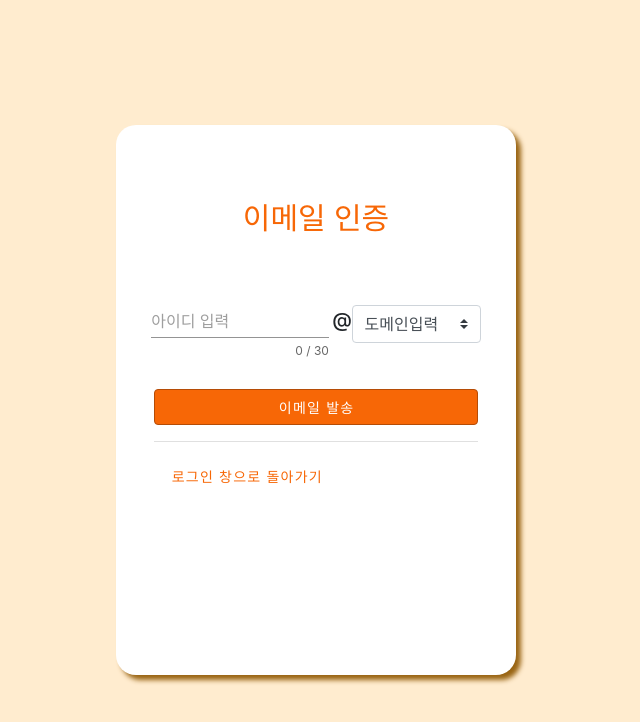
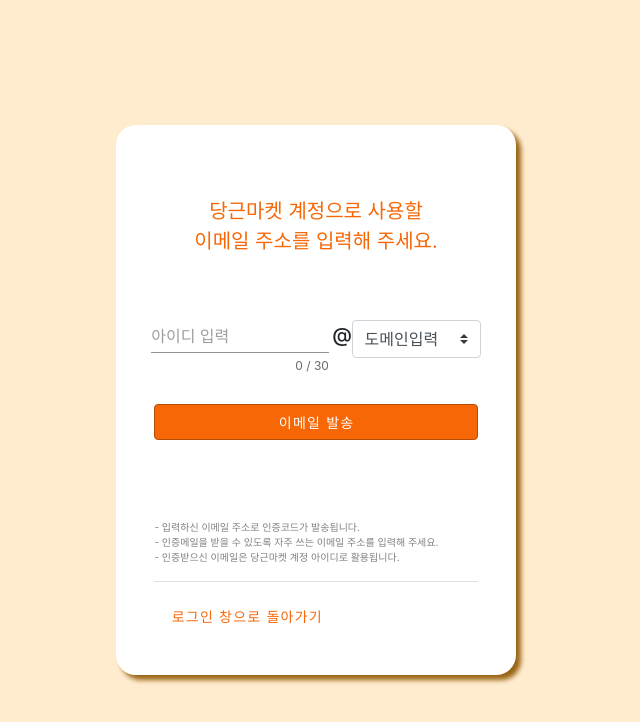
Before and after one commit to RedPanda6801/express, a Vue app in the folder frontvue/vuefront/: page /auth-email in a window 1280 px wide. Shown: the top 722 px of the page, without its empty margins (324-964 px from the left). Built offline with nearby package versions, Linux system fonts and the light colour scheme.

Commit message:
explaination added

```diff
--- a/frontvue/vuefront/src/views/EmailAuth.vue
+++ b/frontvue/vuefront/src/views/EmailAuth.vue
@@ -1,12 +1,18 @@
 <template>
   <div class="backDiv">
     <div id="formDiv">
+      <div v-show="!isSendEmail">
         <ValidationObserver
           rel="authForm"
           v-slot="{ handleSubmit, invalid, validate }"
         >
           <form @submit.prevent="handleSubmit(sendEmail)">
-          <div class="header"><p>이메일 인증</p></div>
+            <div class="header">
+              <p>
+                당근마켓 계정으로 사용할<br />
+                이메일 주소를 입력해 주세요.
+              </p>
+            </div>
             <div class="inputControl">
               <ValidationProvider name="이메일아이디" rules="required">
                 <v-text-field
@@ -17,7 +23,10 @@
                 ></v-text-field>
               </ValidationProvider>
               <h5>@</h5>
-            <ValidationProvider name="이메일_provider" rules="required-select">
+              <ValidationProvider
+                name="이메일_provider"
+                rules="required-select"
+              >
                 <!-- 이메일선택지 -->
                 <template>
                   <div>
@@ -59,12 +68,28 @@
               </v-btn>
             </ValidationProvider>
           </form>
+          <div class="explain">
+            <p>
+              - 입력하신 이메일 주소로 인증코드가 발송됩니다.<br />
+              - 인증메일을 받을 수 있도록 자주 쓰는 이메일 주소를 입력해 주세요.
+              <br />
+              - 인증받으신 이메일은 당근마켓 계정 아이디로 활용됩니다.
+            </p>
+          </div>
         </ValidationObserver>
+      </div>
+      <div v-show="isSendEmail">
         <ValidationObserver
           rel="authForm"
           v-slot="{ handleSubmit, invalid, validate }"
         >
           <form @submit.prevent="handleSubmit(authCode)">
+            <div class="header">
+              <p>
+                이메일로 발송된<br />
+                인증코드를 입력해 주세요.
+              </p>
+            </div>
             <ValidationProvider
               name="인증코드"
               rules="required"
@@ -72,7 +97,6 @@
             >
               <v-otp-input
                 v-model="inputCode"
-              v-show="isSendEmail"
                 length="6"
                 type="text"
                 :error-messages="errors"
@@ -80,7 +104,6 @@
             </ValidationProvider>
             <ValidationProvider>
               <v-btn
-              v-show="isSendEmail"
                 name="코드인증"
                 id="submitBtn"
                 type="submit"
@@ -90,8 +113,11 @@
                 ><span style="color: white"> 코드 인증</span>
               </v-btn>
             </ValidationProvider>
+            <!-- 여기에 버튼 하나 더 만들어서 인증번호 재발송 / 다른 이메일로 인증 기능 넣을 모달 띄울 기능 추가 -->
+            <v-btn><p>인증메일을 받지 못하셨나요?</p></v-btn>
           </form>
         </ValidationObserver>
+      </div>
       <v-divider></v-divider>
       <div>
         <v-btn
@@ -191,8 +217,8 @@ export default {
 .header {
   padding: 10%;
   text-align: center;
-  font-size: 30px;
   color: #f76706;
+  font-size: 20px;
 }
 .inputControl {
   display: grid;
@@ -201,4 +227,9 @@ export default {
   justify-content: center;
   align-items: center;
 }
+.explain {
+  margin-top: 80px;
+  color: grey;
+  font-size: 10px;
+}
 </style>
```
Lines whose indentation alone changed are shown as unchanged.
